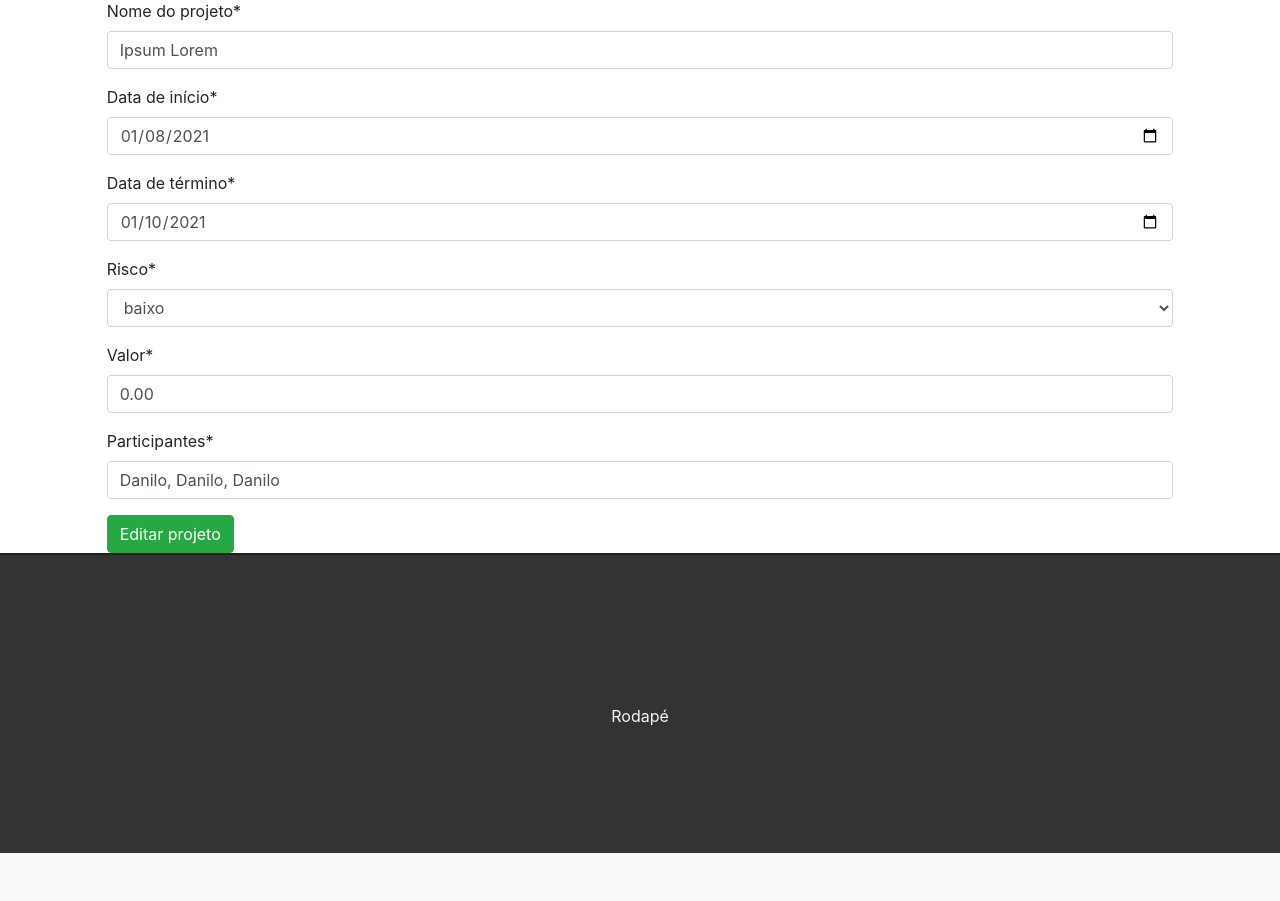
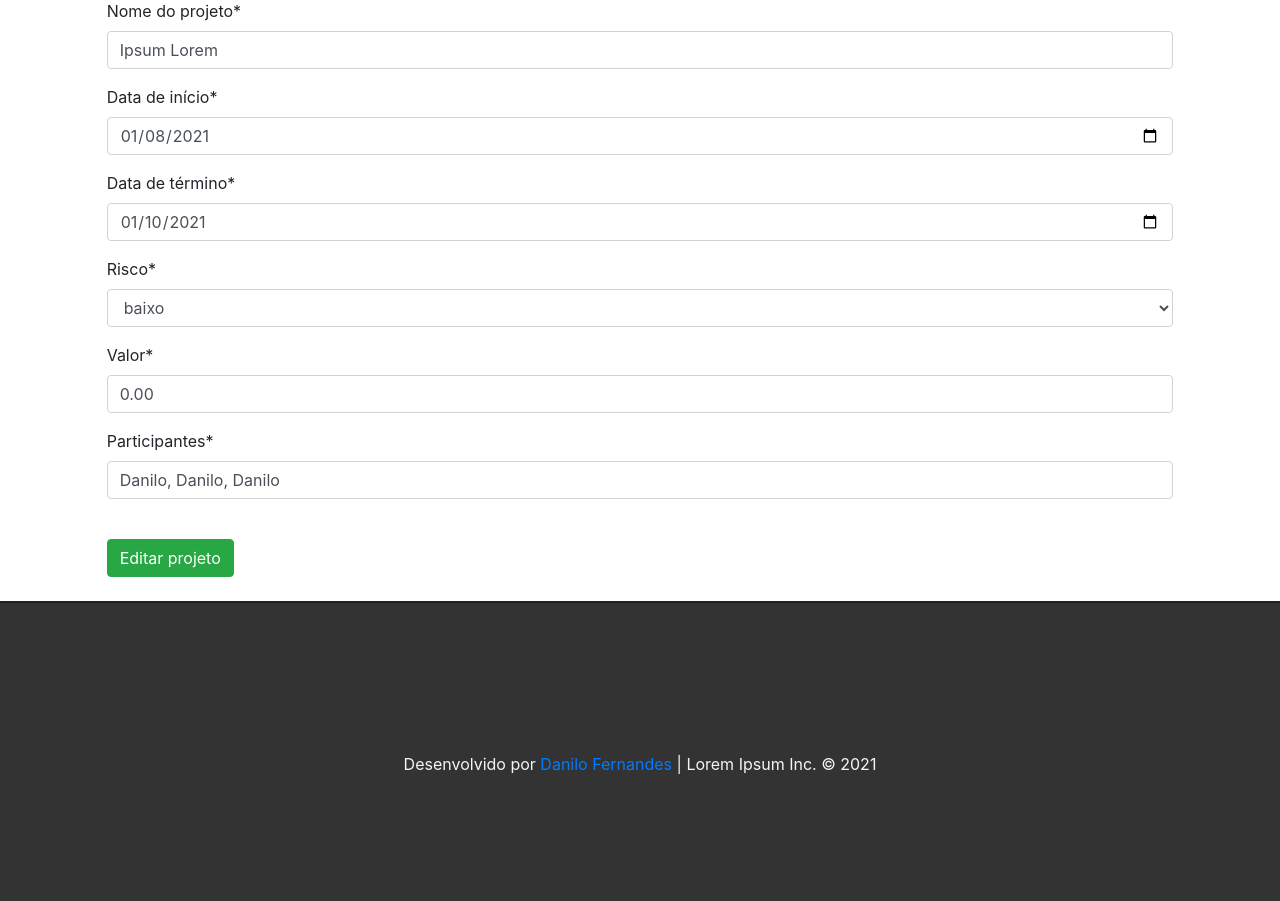
Before and after one commit to danilofernandes96/loremipsum, a Django app: page /edit/11 in a window 1280 px wide. Shown: the part 134-1035 px from the top of the page. Before the commit the page ends 987 px from the top, so only its background shows below. Run offline with Django 3.2, Linux system fonts and the light colour scheme; data comes from the database, SQL or seed files in the repository; both versions use the stored data as it was after the commit; some libraries are stand-ins or nearby versions.

Commit message:
rodapé atualizado

```diff
--- a/projects/models.py
+++ b/projects/models.py
@@ -9,7 +9,7 @@ class Project(models.Model):
         (2, 'alto'),
     )
     name = models.CharField('Nome do projeto', max_length=255)
-    startData = models.DateField('Data de início',auto_now=False)
+    startData = models.DateField('Data de início', blank=False, auto_now=False)
     endData = models.DateField('Data de término', auto_now=False)
     risk = models.IntegerField(
         'Risco',choices=OPTIONS,
--- a/projects/templates/base.html
+++ b/projects/templates/base.html
@@ -43,7 +43,7 @@
     {% block content %}
     {% endblock %}
     <footer>
-        <p>Rodapé</p>
+        <p>Desenvolvido por <a href="https://www.linkedin.com/in/danilofernandes96/" target="_blank">Danilo Fernandes</a> | Lorem Ipsum Inc. © 2021</p>
     </footer>
 </div>
 
--- a/projects/templates/projects/editproject.html
+++ b/projects/templates/projects/editproject.html
@@ -7,9 +7,10 @@
     <h1>Editando: '{{project.name}}'</h1>
     <form method="POST">
         {% csrf_token %}
-        {{ form|crispy }}
+        {{ form|crispy }} <br>
         <input type="submit" class="btn btn-success" value="Editar projeto">
     </form>
+    <br>
 
 </div>
 <script>
```
Also changed, not shown: db.sqlite3.
